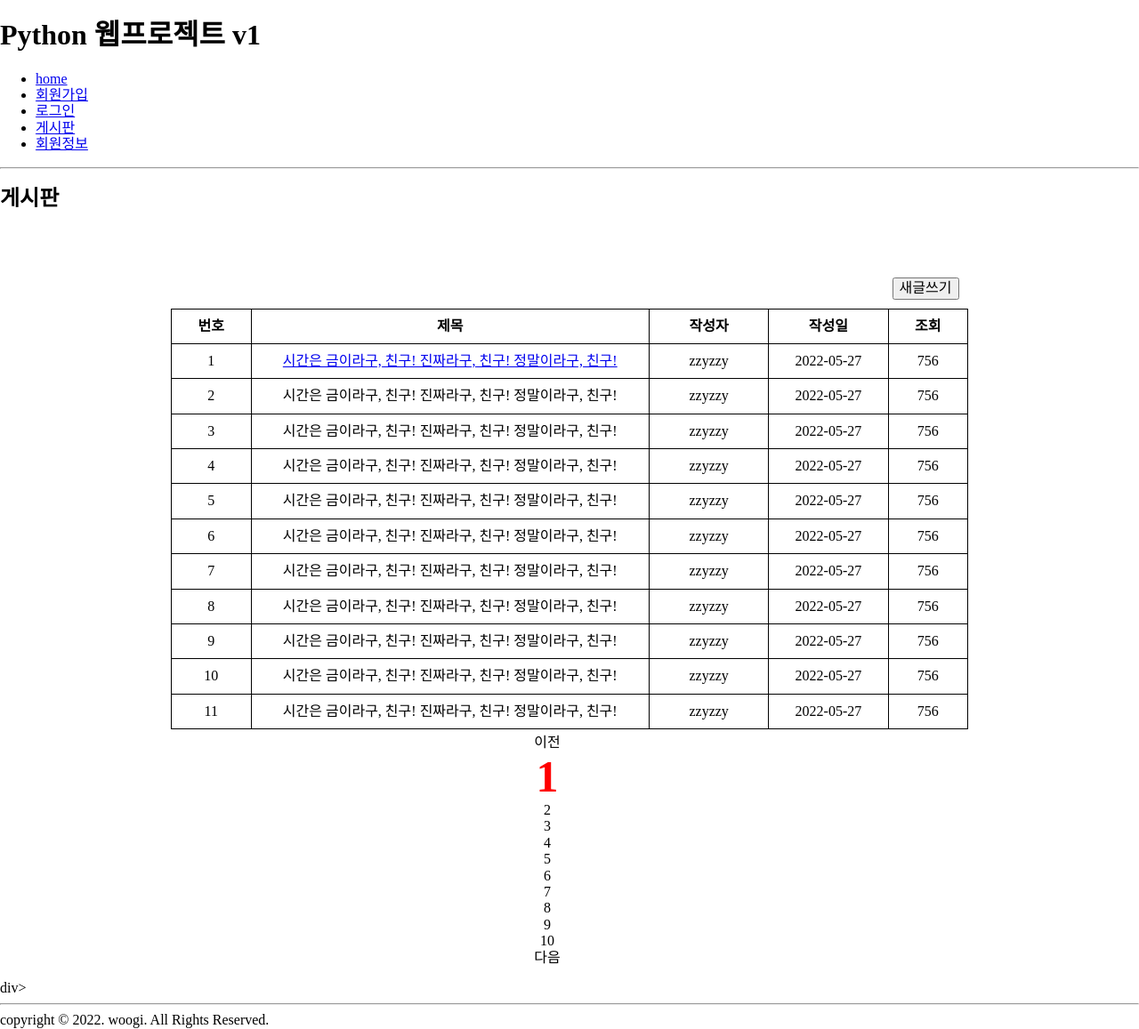
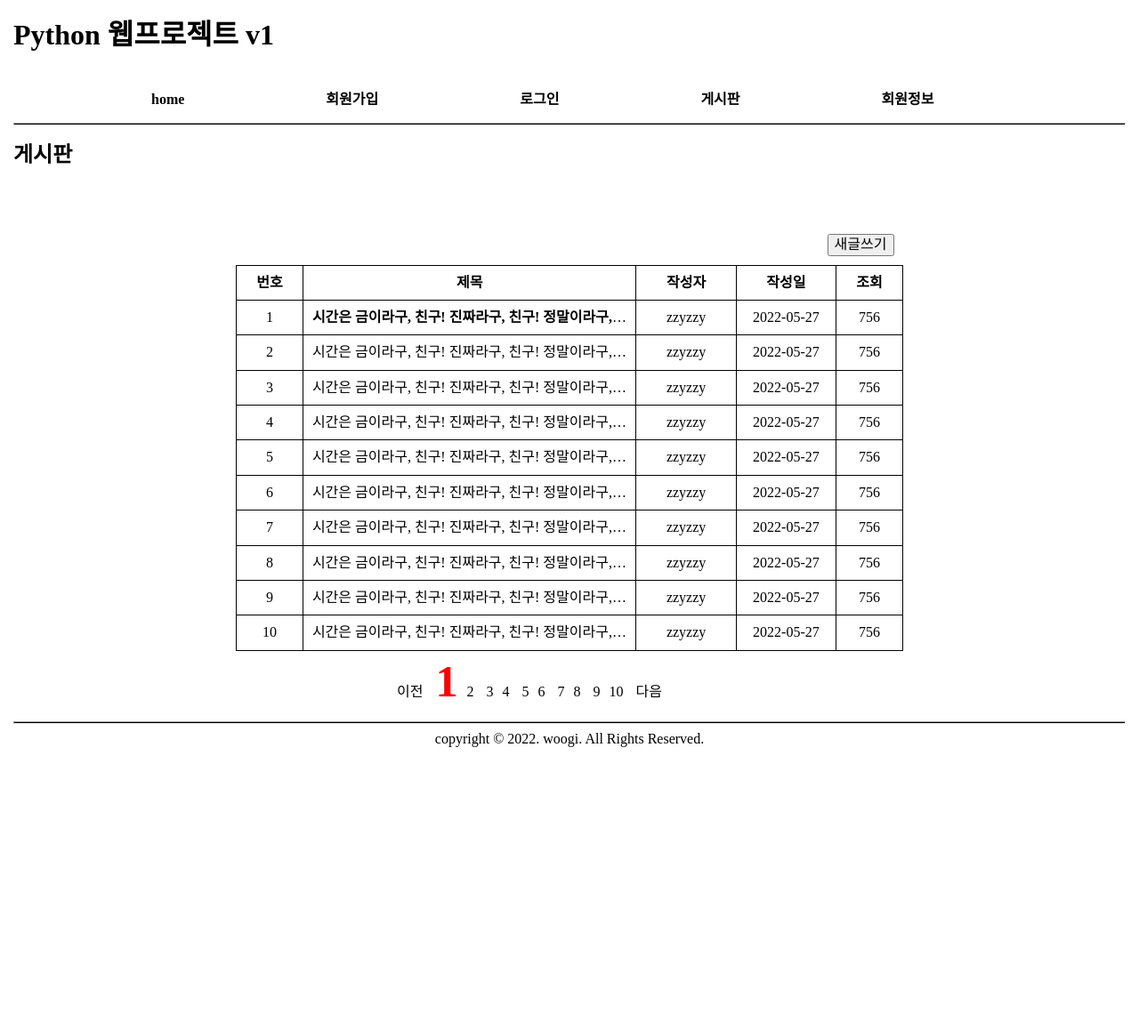
Before and after one commit to DongWookJang/SemiProjectV1b_Django3, a Django app: page /list/ in a window 1280 px wide. Shown: the whole page at 89% size. After the commit the page ends 840 px from the top, so only its background shows below. Run offline with Django 3.2, Linux system fonts and the light colour scheme; some libraries are stand-ins or nearby versions.

Commit message:
전체 수정

```diff
--- a/static/css/webproject.css
+++ b/static/css/webproject.css
@@ -0,0 +1,28 @@
+
+/* 메인 영역 크기 지정 */
+#main { height: auto; min-height: 500px }
+
+/* 링크관련 스타일시트 */
+a { font-weight: bold }
+a:link { text-decoration: none; color: black }
+a:visited { text-decoration: none; color: black }
+a:hover { text-decoration: underline; color: orange }
+a:active { text-decoration: underline; color: orange }
+
+/* 컨텐츠 영역 너비 지정 및 정중앙 배치 */
+#wrap { /*border: 1px solid red;*/ width: 1250px;
+    margin: 0 auto }
+
+/* 상단 로고 배치 */
+header h1 { margin-bottom: 45px }
+
+/* 상단메뉴 수평 배치 */
+ul { list-style: none; padding: 0 }
+ul li { display: inline-block;
+    margin-left: 155px }
+
+/* 저작권 문구 가운데 정렬 */
+footer span { display: block; text-align: center; }
+
+/* 구분선 */
+hr { background: black; height: 1px; }
--- a/templates/board/list.html
+++ b/templates/board/list.html
@@ -4,9 +4,9 @@
 
 {% block style %}
         /* 페이지네이션 가운데 정렬 */
-#pgnav { text-align: center; margin-left: -100px}
+        #pgnav { text-align: center; margin-left: -100px }
 
-/* 페이지네이션의 페이지항목의 간격 재조정 */
+        /* 페이지네이션의 페이지항목 간격 재조정 */
         #pgnav li { margin-left: 10px }
 
         /* 페이지네이션의 현재 페이지에 대한 스타일 지정 */
@@ -14,22 +14,23 @@
                  color: red }
 
         /* 게시판 목록 테이블 가운데 정렬 */
-table { width: 70%; margin: 65px auto -10px;
-        /* border:1px solid black; */
+        table { width: 60%; margin: 65px auto -10px;
+            /*border: 1px solid black;*/
             border-collapse: collapse;
-        table-layout: fixed }
+            table-layout: fixed; }
+
         th, td { border: 1px solid black;
-        padding: 10px; text-align:center }
+            padding: 10px; text-align: center }
 
-td:nth-child(2) { white-space: nowrap; overflow: hidden; text-overflow: ellipsis }
+        td:nth-child(2) { white-space: nowrap;
+            overflow: hidden; text-overflow: ellipsis }
 
         td:nth-child(2) a:hover { color: crimson }
         td:nth-child(2) a:active { color: crimson }
 
         .btns { text-align: right; border-top: none;
-        border-left: none; border-right: none }
+            border-left: none; border-right: none; }
 {% endblock %}
-
 
 {% block content %}
 <h2>게시판</h2>
@@ -43,8 +44,7 @@ td:nth-child(2) a:active { color: crimson }
     </colgroup>
 
     <tr><td colspan="5" class="btns">
-        <button type="button"
-                onclick="location.href='/write'">
+        <button type="button" onclick="location.href='/write'">
             새글쓰기</button>
         </td></tr>
     <tr>
@@ -122,13 +122,6 @@ td:nth-child(2) a:active { color: crimson }
         <td>2022-05-27</td>
         <td>756</td>
     </tr>
-    <tr>
-        <td>11</td>
-        <td>시간은 금이라구, 친구! 진짜라구, 친구! 정말이라구, 친구!</td>
-        <td>zzyzzy</td>
-        <td>2022-05-27</td>
-        <td>756</td>
-    </tr>
 </table>
 <ul id="pgnav">
     <li>이전</li>
--- a/templates/index.html
+++ b/templates/index.html
@@ -33,7 +33,6 @@ footer span { display: block;
 hr { background: black; height: 1px; }
 {% endblock %}
 
-
 {% block content %}main{% endblock %}
 
 {% block jscript %}{% endblock %}
--- a/templates/layout/base.html
+++ b/templates/layout/base.html
@@ -11,12 +11,11 @@
     </style>
 </head>
 <body>
-
     <div id="wrap">
         {% include 'layout/header.html' %}
         <div id="main">
             {% block content %}{% endblock %}
-        </div>div>
+        </div>
         {% include 'layout/footer.html' %}
     </div>
 
```
Also changed, not shown: templates/board/view.html (+49 -19 lines), templates/board/write.html (+10 -6 lines), templates/member/join.html (+13 -16 lines), templates/member/login.html (+14 -19 lines), static/css/nomalize.css (deleted). Lines whose indentation alone changed are shown as unchanged.
